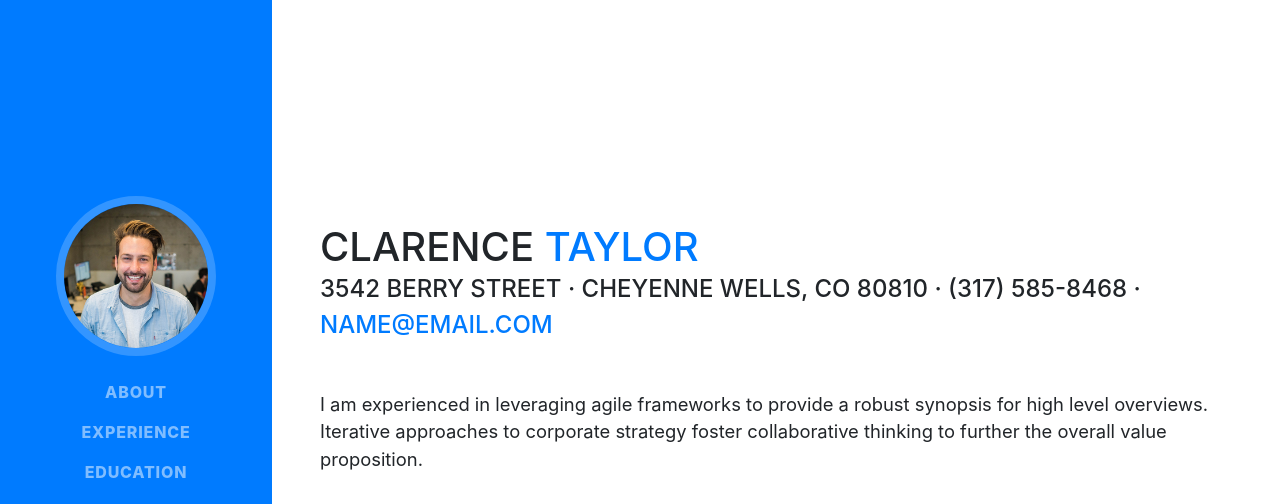
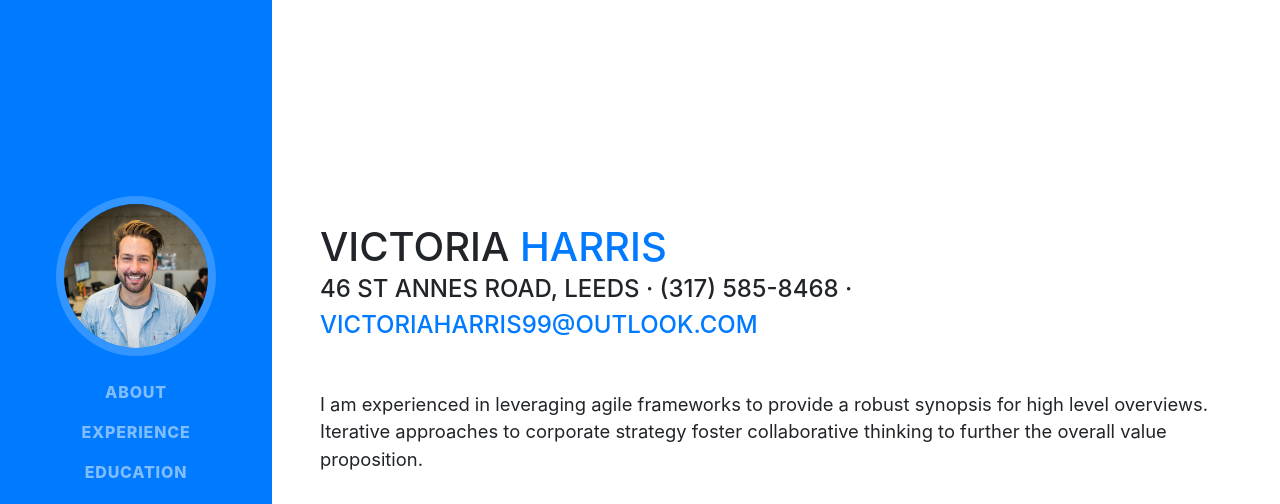
Before and after one commit to victoriaharris99/victoriaharris99.github.io, a website with bundled scripts: page index.html in a window 1280 px wide. Shown: the top 504 px of the page. Built offline with nearby package versions, Linux system fonts and the light colour scheme; a web font is replaced by a local one.

Commit message:
Update Index

```diff
--- a/index.html
+++ b/index.html
@@ -27,7 +27,7 @@
 
     <nav class="navbar navbar-expand-lg navbar-dark bg-primary fixed-top" id="sideNav">
       <a class="navbar-brand js-scroll-trigger" href="#page-top">
-        <span class="d-block d-lg-none">Clarence Taylor</span>
+        <span class="d-block d-lg-none">Victoria Harris</span>
         <span class="d-none d-lg-block">
           <img class="img-fluid img-profile rounded-circle mx-auto mb-2" src="img/profile.jpg" alt="">
         </span>
@@ -63,11 +63,11 @@
 
       <section class="resume-section p-3 p-lg-5 d-flex d-column" id="about">
         <div class="my-auto">
-          <h1 class="mb-0">Clarence
-            <span class="text-primary">Taylor</span>
+          <h1 class="mb-0">Victoria
+            <span class="text-primary">Harris</span>
           </h1>
-          <div class="subheading mb-5">3542 Berry Street · Cheyenne Wells, CO 80810 · (317) 585-8468 ·
-            <a href="mailto:name@email.com">name@email.com</a>
+          <div class="subheading mb-5">46 St Annes Road, Leeds · (317) 585-8468 ·
+            <a href="mailto:name@email.com">victoriaharris99@outlook.com</a>
           </div>
           <p class="lead mb-5">I am experienced in leveraging agile frameworks to provide a robust synopsis for high level overviews. Iterative approaches to corporate strategy foster collaborative thinking to further the overall value proposition.</p>
           <div class="social-icons">
```
